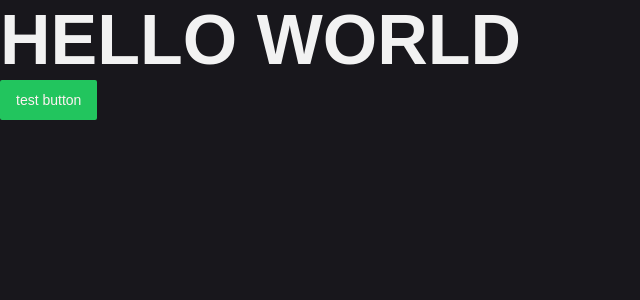
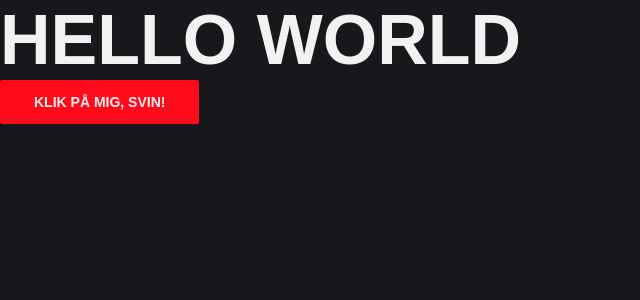
Before and after one commit to TobiasRoland123/next_level, a Next.js app: page / in a window 1280 px wide. Shown: the top 300 px of the page, without its empty margins (0-640 px from the left). Built offline with nearby package versions, Linux system fonts and the light colour scheme.

Commit message:
primary and secondary button are done

```diff
--- a/src/components/Button/Button.tsx
+++ b/src/components/Button/Button.tsx
@@ -4,13 +4,11 @@ import { cva, type VariantProps } from "class-variance-authority";
 
 import { cn } from "../../lib/utils";
 
-const buttonVariants = cva(
-  "inline-flex items-center justify-center whitespace-nowrap rounded-md text-sm font-medium ring-offset-background transition-colors focus-visible:outline-none focus-visible:ring-2 focus-visible:ring-ring focus-visible:ring-offset-2 disabled:pointer-events-none disabled:opacity-50",
-  {
+const buttonVariants = cva("inline-flex items-center justify-center whitespace-nowrap rounded-md text-sm font-medium ring-offset-background transition-colors duration-300 focus-visible:outline-none focus-visible:ring-2 focus-visible:ring-ring focus-visible:ring-offset-2 disabled:pointer-events-none disabled:opacity-50 font-bold uppercase", {
   variants: {
     variant: {
-        default: " bg-accentCol text-primary-foreground hover:bg-primary/90",
-        secondary: "bg-primaryCol text-secondaryCol border-2 border-accentCol",
+      default: " bg-accentCol text-primary-foreground hover:bg-primaryCol/90 border-2 border-primary",
+      secondary: "bg-contrastCol text-secondaryCol border-2 border-contrastCol hover:bg-transparent border-2 hover:border-primary",
     },
     size: {
       default: "h-10 px-4 py-2",
@@ -23,15 +21,13 @@ const buttonVariants = cva(
     variant: "default",
     size: "default",
   },
-  }
-);
+});
 
 export interface ButtonProps extends React.ButtonHTMLAttributes<HTMLButtonElement>, VariantProps<typeof buttonVariants> {
   asChild?: boolean;
 }
 
-const Button = React.forwardRef<HTMLButtonElement, ButtonProps>(
-  ({ className, variant, size, asChild = false, ...props }, ref) => {
+const Button = React.forwardRef<HTMLButtonElement, ButtonProps>(({ className, variant, size, asChild = false, ...props }, ref) => {
   const Comp = asChild ? Slot : "button";
   return (
     <Comp
@@ -40,8 +36,7 @@ const Button = React.forwardRef<HTMLButtonElement, ButtonProps>(
       {...props}
     ></Comp>
   );
-  }
-);
+});
 Button.displayName = "Button";
 
 export { Button, buttonVariants };
--- a/src/pages/index.tsx
+++ b/src/pages/index.tsx
@@ -5,7 +5,9 @@ export default function Home() {
     <>
       <h1>Hello World</h1>
 
-      <Button className="bg-green-500">test button</Button>
+      <Button size={"lg"}>
+        <a href="#">klik på mig, svin!</a>
+      </Button>
     </>
   );
 }
```
Lines whose indentation alone changed are shown as unchanged.
